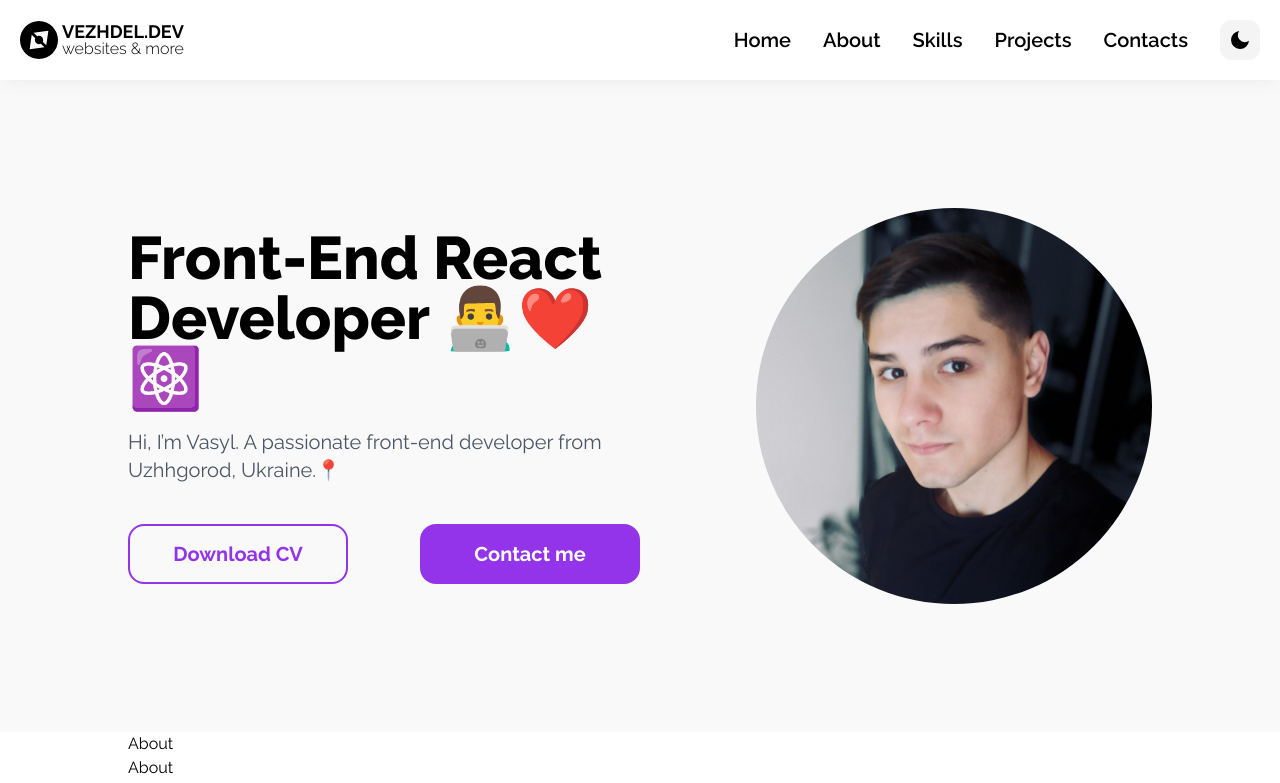
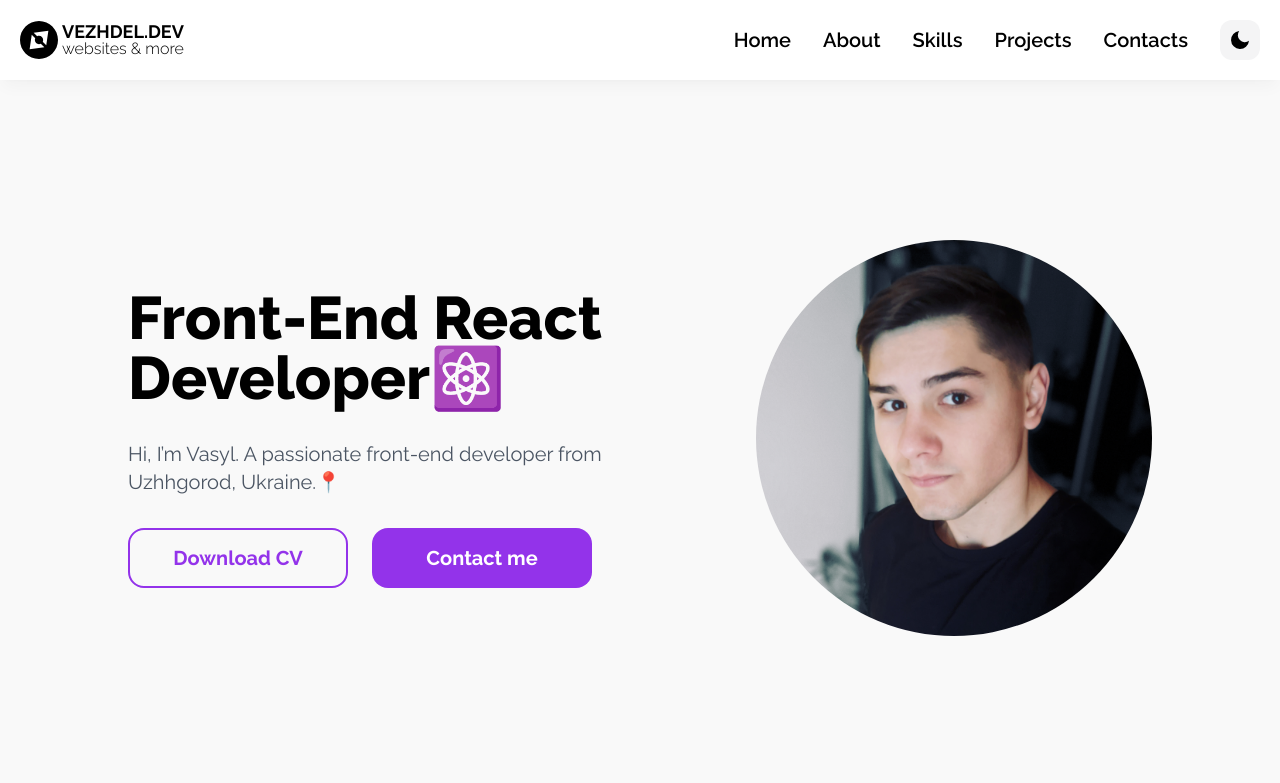
Before and after one commit to vezhdelit/nextjs-vezhdelit-portfolio, a Next.js app: page / in a window 1280 px wide. Shown: the top 783 px of the page. Built offline with nearby package versions, Linux system fonts and the light colour scheme.

Commit message:
fix: Hero.tsx adaptation fix

```diff
--- a/components/Hero.tsx
+++ b/components/Hero.tsx
@@ -5,29 +5,29 @@ import { CustomButton } from "./ui";
 const Hero = () => {
   return (
     <section id="hero" className="max-w-5xl mx-auto ">
-      <div className="flex flex-col-reverse items-center  justify-between  py-5 md:flex-row md:py-32  px-5 lg:px-0">
-        <div className="  max-w-lg">
-          <h1 className="text-6xl font-extrabold">
-            Front-End React Developer 👨‍💻❤️⚛️
+      <div className="flex flex-col-reverse items-center  justify-between  py-8 md:flex-row md:py-32  px-5 lg:px-0">
+        <div className=" max-w-full sm:max-w-lg text-center md:text-left  space-y-8 ">
+          <h1 className="text-5xl font-extrabold md:text-6xl">
+            Front-End React Developer⚛️
           </h1>
-
-          <p className=" text-xl text-gray-600 mt-5 dark:text-gray-300">
+          <p className="text-xl text-gray-600 dark:text-gray-300">
             Hi, I’m Vasyl. A passionate front-end developer from Uzhhgorod,
             Ukraine.📍
           </p>
-          <div className="flex flex-row  justify-between mt-10">
+
+          <div className="flex space-x-6 justify-center md:justify-normal">
             <CustomButton
               text="Download CV"
-              className=" text-purple-600  border-2 border-purple-600  rounded-2xl text-xl font-bold min-w-[200px] md:min-w-[220px] min-h-[60px] "
+              className=" text-purple-600  border-2 border-purple-600  rounded-2xl text-xl font-bold w-full  max-w-[220px] min-h-[60px]  "
             />
             <CustomButton
               text="Contact me"
-              className=" text-white  bg-purple-600  rounded-2xl text-xl font-bold min-w-[200px] md:min-w-[220px]  min-h-[60px] "
+              className=" text-white  bg-purple-600  rounded-2xl text-xl font-bold w-full max-w-[220px] min-h-[60px] "
             />
           </div>
         </div>
 
-        <div>
+        <div className="max-md:w-60 max-md:h-60  my-8">
           <Image
             src="/headshot.png"
             alt="headshot"
```
